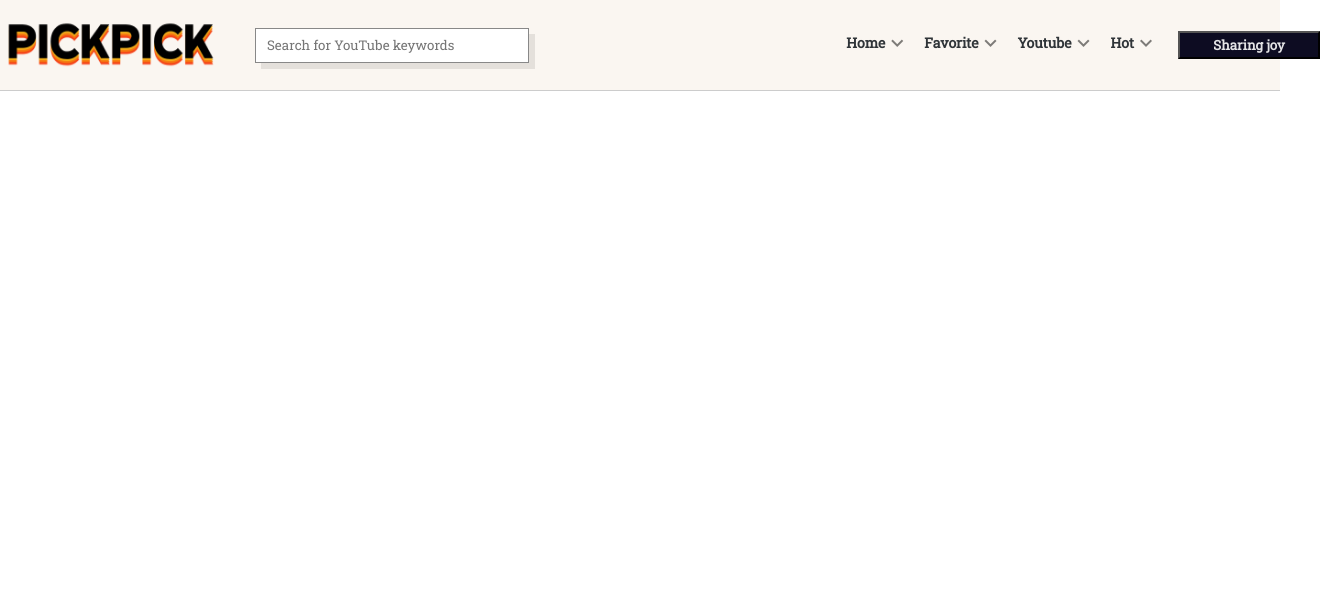
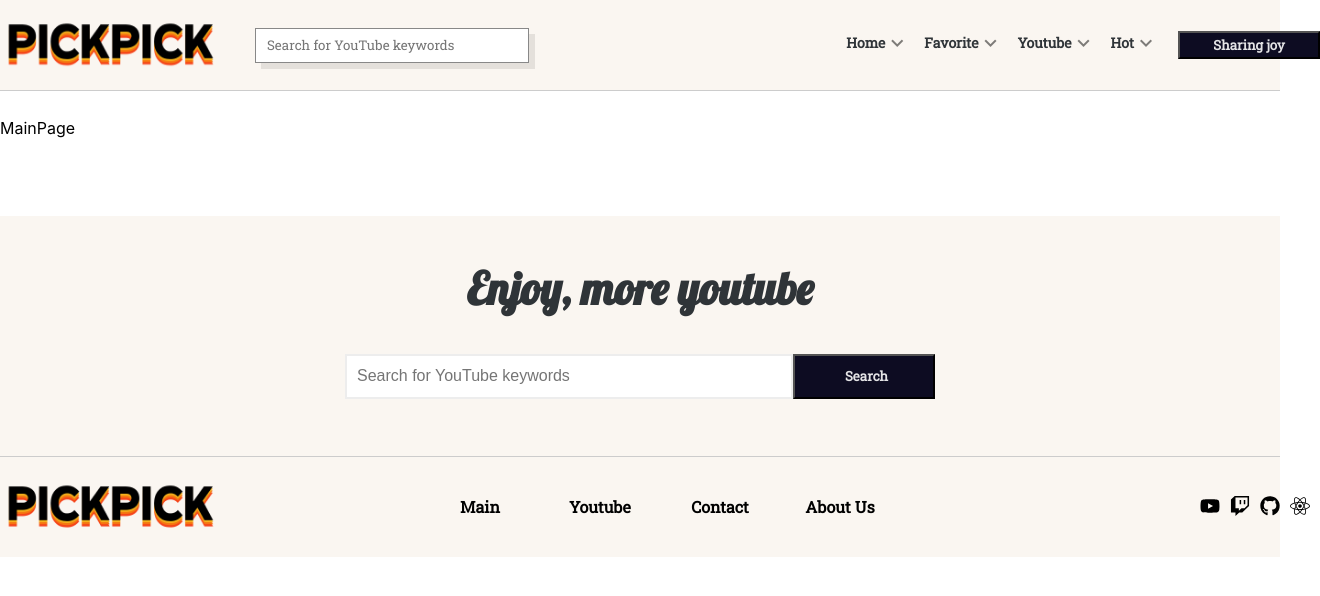
Before and after one commit to eastZoo/PickPick, a React (Create React App) app in the folder front/: page / in a window 1280 px wide. Shown: the top 596 px of the page, 1320 px wide, since content can reach past the window. Built offline with nearby package versions, Linux system fonts and the light colour scheme; the HTML template or start-up script is replaced by a standard one.

Commit message:
ADD : footer 레이아웃 완성 #2

```diff
--- a/front/package.json
+++ b/front/package.json
@@ -9,6 +9,7 @@
     "@testing-library/user-event": "^13.5.0",
     "react": "^18.2.0",
     "react-dom": "^18.2.0",
+    "react-icons": "^4.6.0",
     "react-router-dom": "^6.4.2",
     "react-scripts": "5.0.1",
     "web-vitals": "^2.1.4"
--- a/front/public/index.html
+++ b/front/public/index.html
@@ -24,6 +24,9 @@
     <link rel="preconnect" href="https://fonts.googleapis.com" />
     <link rel="preconnect" href="https://fonts.gstatic.com" crossorigin />
     <link href="https://fonts.googleapis.com/css2?family=Roboto+Slab&display=swap" rel="stylesheet">
+    <link href="https://fonts.googleapis.com/css2?family=Bungee&display=swap" rel="stylesheet">
+    <link href="https://fonts.googleapis.com/css2?family=Dancing+Script:wght@500&display=swap" rel="stylesheet">
+    <link href="https://fonts.googleapis.com/css2?family=Lobster&display=swap" rel="stylesheet">
     <!-- 아이콘 -->
     <link
       rel="stylesheet"
--- a/front/src/App.js
+++ b/front/src/App.js
@@ -1,4 +1,5 @@
 import { BrowserRouter as Router, Routes, Route } from "react-router-dom";
+import Footer from "./layout/Footer";
 import Header from "./layout/Header";
 import MainPage from "./pages/MainPage";
 
@@ -9,6 +10,7 @@ function App() {
       <Routes>
         <Route exact path="/" element={<MainPage />}/>
       </Routes>
+      <Footer/>
     </Router>
   );
 }
--- /dev/null
+++ b/front/src/components/UI/InputForm.jsx
@@ -0,0 +1,17 @@
+import React from 'react'
+
+export default function InputForm() {
+  const handleKeyword = () => {
+
+  }
+  return (
+    <div className="search">
+      <form>
+        <input
+          placeholder="Search for YouTube keywords"
+          onChange={handleKeyword}
+        />
+      </form>
+    </div>
+  );
+}
--- /dev/null
+++ b/front/src/layout/Footer.css
@@ -0,0 +1,112 @@
+footer {
+  top: 0;
+  width:100%;
+  height: 90px;
+  font-family: 'Roboto Slab', serif;
+  font-weight: 600;
+}
+
+footer .container {
+  position: relative;
+  border-bottom: 1px solid #ccc;
+  background: #faf6f1;
+}
+footer .container .footer__wrapper{
+  max-width: 1320px;
+  margin: 0 auto;
+
+}
+footer .container .footer__wrapper .footer__main {
+  width: 100%;
+  height: 240px;
+
+}
+
+footer .container .footer__wrapper .footer__main h1{
+  font-size: 45px;
+  color:#2F3438;
+  text-align: center;
+  font-family: 'Lobster', cursive;
+  margin-bottom: 30px;
+  padding-top: 50px;
+}
+
+footer .container .footer__wrapper .footer__main .search{
+  font-size: 45px;
+  color:#2F3438;
+  text-align: center;
+}
+footer .container .footer__wrapper .footer__main .search input{
+  height: 45px;
+  font-size: 16px;
+  color: #797979;
+  background-color: #fff;
+  border: 2px solid #ededed;
+  width: 35%;
+  padding: 0 10px;
+  box-sizing: border-box;
+}
+footer .container .footer__wrapper .footer__main .search button{
+  padding: 0 50px;
+  background-color: #0d0c22;
+  color: #e4e4e6;
+  font-family: 'Roboto Slab', serif;
+  font-weight: 600;
+  width: 142px;
+  height: 45px;
+  cursor: pointer;
+  transition: .5s;
+}
+footer .container .footer__wrapper .footer__main .search button:hover{
+  background-color: #fdfbf8;
+  color: #0d0c22;
+  box-shadow: 6px 6px 0px 0px rgb(0 0 0 / 9%);
+  border: 1px solid #0d0c22;
+  transition: .5s;
+}
+
+/* 카피라이터 FOOTER */
+footer .subfooter  {
+  position: relative;
+  width: 100%;
+  height: 100px;
+  display: flex;
+  background: #faf6f1;
+}
+
+footer .subfooter .subfooter__wrapper {
+  margin: 0 auto;
+  max-width: 1320px;
+  height: 100%;
+  display: flex;
+  align-items: center;
+}
+footer .subfooter .subfooter__wrapper h1{
+  margin-right: 10px;
+}
+footer .subfooter .subfooter__wrapper .subfooter__menu{
+  width: 1000px;
+  cursor: pointer;
+}
+footer .subfooter .subfooter__wrapper .subfooter__menu .menu{
+  justify-content: center;
+  align-items: center;
+  display:flex;
+}
+footer .subfooter .subfooter__wrapper .subfooter__menu .menu > li{
+  width: 120px;
+  text-align: center;
+}
+
+/* flex 수정 필요 */
+footer .subfooter .subfooter__wrapper .subfooter__menu .menu > li:first-child{
+  margin-left: -100px;
+}
+footer .subfooter .subfooter__wrapper .subfooter__icon{
+  cursor: pointer;
+  display: flex;
+}
+footer .subfooter .subfooter__wrapper .subfooter__icon>li{
+  width: 30px;
+  font-size: 20px;
+}
--- /dev/null
+++ b/front/src/layout/Footer.jsx
@@ -0,0 +1,45 @@
+import React from 'react'
+import logo from '../images/main.png'
+import { FaYoutube, FaTwitch, FaGithub, FaReact } from 'react-icons/fa';
+import './Footer.css'
+
+export default function Footer() {
+  return (
+    <footer>
+      <div className="container">
+        <div className="footer__wrapper">
+          <div className="footer__main">
+            <h1>Enjoy, more youtube</h1>
+            <div className="search">
+              <input placeholder="Search for YouTube keywords" />
+              <button>Search</button>
+            </div>
+          </div>
+        </div>
+      </div>
+      <div className="subfooter">
+        <div className="subfooter__wrapper">
+          <a href="/">
+            <img src={logo} alt="PICKPICK" width="220px" />
+          </a>
+          <div className="subfooter__menu">
+            <ul className="menu">
+              <li>Main</li>
+              <li>Youtube</li>
+              <li>Contact</li>
+              <li>About Us</li>
+            </ul>
+          </div>
+          <div>
+            <ul className="subfooter__icon">
+              <li><FaYoutube /></li>
+              <li><FaTwitch /></li>
+              <li><FaGithub /></li>
+              <li><FaReact /></li>
+            </ul>
+          </div>
+        </div>
+      </div>
+    </footer>
+  );
+}
--- a/front/src/layout/Header.css
+++ b/front/src/layout/Header.css
@@ -1,3 +1,16 @@
+body{
+}
+
+/* COMMON */
+a {
+  text-decoration: none;
+}
+img {
+  display: block;
+}
+
+
+/* HEADER */
 header {
   position: fixed;
   top: 0;
@@ -8,18 +21,6 @@ header {
   font-family: 'Roboto Slab', serif;
   font-weight: 600;
 
-}
-
-body{
-  height: 3000px;
-}
-
-/* COMMON */
-a {
-  text-decoration: none;
-}
-img {
-  display: block;
 }
 
 header nav {
@@ -110,10 +111,7 @@ header nav .container .right .right__menu .item:hover .item__contents {
 }
 
 
-
-
-
-/* 버튼 */
+/* HEADER BUTTON */
 header nav .container .right .write_btn{
   margin-left: 20px;
 }
--- a/front/src/layout/Header.jsx
+++ b/front/src/layout/Header.jsx
@@ -1,5 +1,6 @@
 import React from 'react'
 import logo from '../images/main.png'
+import InputForm from '../components/UI/InputForm'
 import './Header.css'
 
 export default function Header() {
@@ -14,14 +15,7 @@ export default function Header() {
             <a href="/" class="main__logo">
               <img src={logo} alt="PICKPICK" width="220px" />
             </a>
-            <div className="search">
-              <form>
-                <input
-                  placeholder="Search for YouTube keywords"
-                  onChange={handleKeyword}
-                />
-              </form>
-            </div>
+            <InputForm />
           </div>
           <div className="right">
             <ul className="right__menu">
--- /dev/null
+++ b/front/src/pages/MainPage.css
@@ -0,0 +1,3 @@
+.subheader{
+  padding: 120px 0 80px 0;
+}
--- a/front/src/pages/MainPage.jsx
+++ b/front/src/pages/MainPage.jsx
@@ -1,7 +1,8 @@
 import React from 'react'
+import './MainPage.css'
 
 export default function MainPage() {
   return (
-    <div>MainPage</div>
+    <div className='subheader'>MainPage</div>
   )
 }
```
Also changed, not shown: 1 other file (tests, documents, lock files or other folders).
